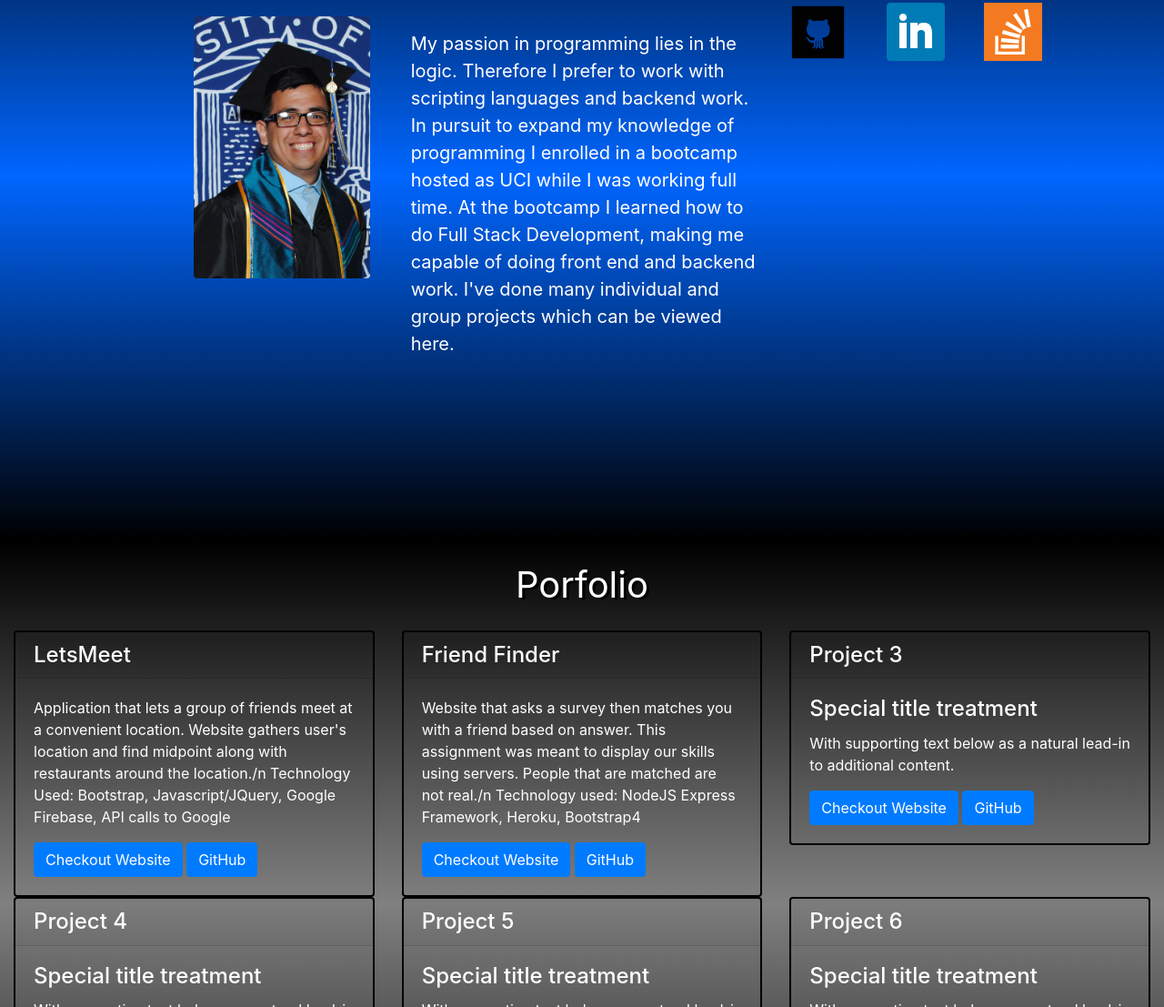
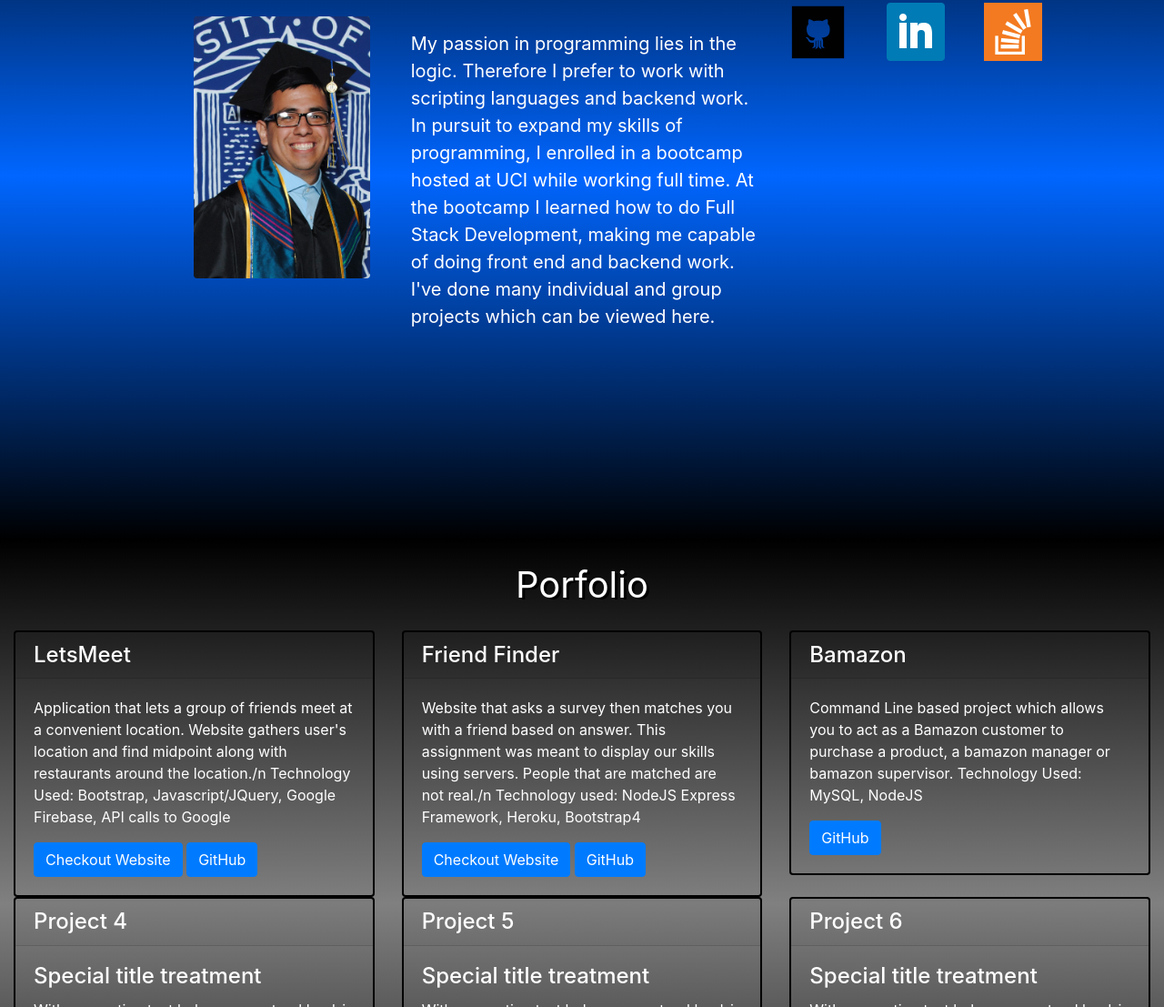
Before and after one commit to ThatOneAndres/Portfolio, a plain HTML site: page index.html in a window 1280 px wide. Shown: the part 1007-2114 px from the top of the page at 91% size. Drawn offline with nearby package versions, Linux system fonts and the light colour scheme.

Commit message:
Fixed typos and wording in About Me

```diff
--- a/index.html
+++ b/index.html
@@ -65,7 +65,7 @@
 								</div>
 							</div>
 							<div class="col-sm-12 col-lg-8">
-								<p id = "about-me-text"> My passion in programming lies in the logic. Therefore I prefer to work with scripting languages and backend work. In pursuit to expand my knowledge of programming I enrolled in a bootcamp hosted as UCI while I was working full time. At the bootcamp I learned how to do Full Stack Development, making me capable of doing front end and backend work. I've done many individual and group projects which can be viewed <a href="#portfolio" class = "smooth-scroll">here.</a>
+								<p id = "about-me-text"> My passion in programming lies in the logic. Therefore I prefer to work with scripting languages and backend work. In pursuit to expand my skills of programming, I enrolled in a bootcamp hosted at UCI while working full time. At the bootcamp I learned how to do Full Stack Development, making me capable of doing front end and backend work. I've done many individual and group projects which can be viewed <a href="#portfolio" class = "smooth-scroll">here.</a>
 								</p>
 							</div>
 						</div>
@@ -109,12 +109,10 @@
 		</div>
 		<div class="col-md-4 col-sm-6">
 			<div class="card card-style">
-			  <h4 class="card-header">Project 3</h4>
+			  <h4 class="card-header">Bamazon</h4>
 			  <div class="card-body">
-			    <h4 class="card-title">Special title treatment</h4>
-			    <p class="card-text">With supporting text below as a natural lead-in to additional content.</p>
-			    <a href="#" class="btn btn-primary">Checkout Website</a>
-			    <a href="#" class="btn btn-primary">GitHub </a>
+			    <p class="card-text">Command Line based project which allows you to act as a Bamazon customer to purchase a product, a bamazon manager or bamazon supervisor. Technology Used: MySQL, NodeJS</p>
+			    <a href="https://github.com/ThatOneAndres/Bamazon" class="btn btn-primary">GitHub </a>
 			  </div>
 			</div>
 		</div>
```
